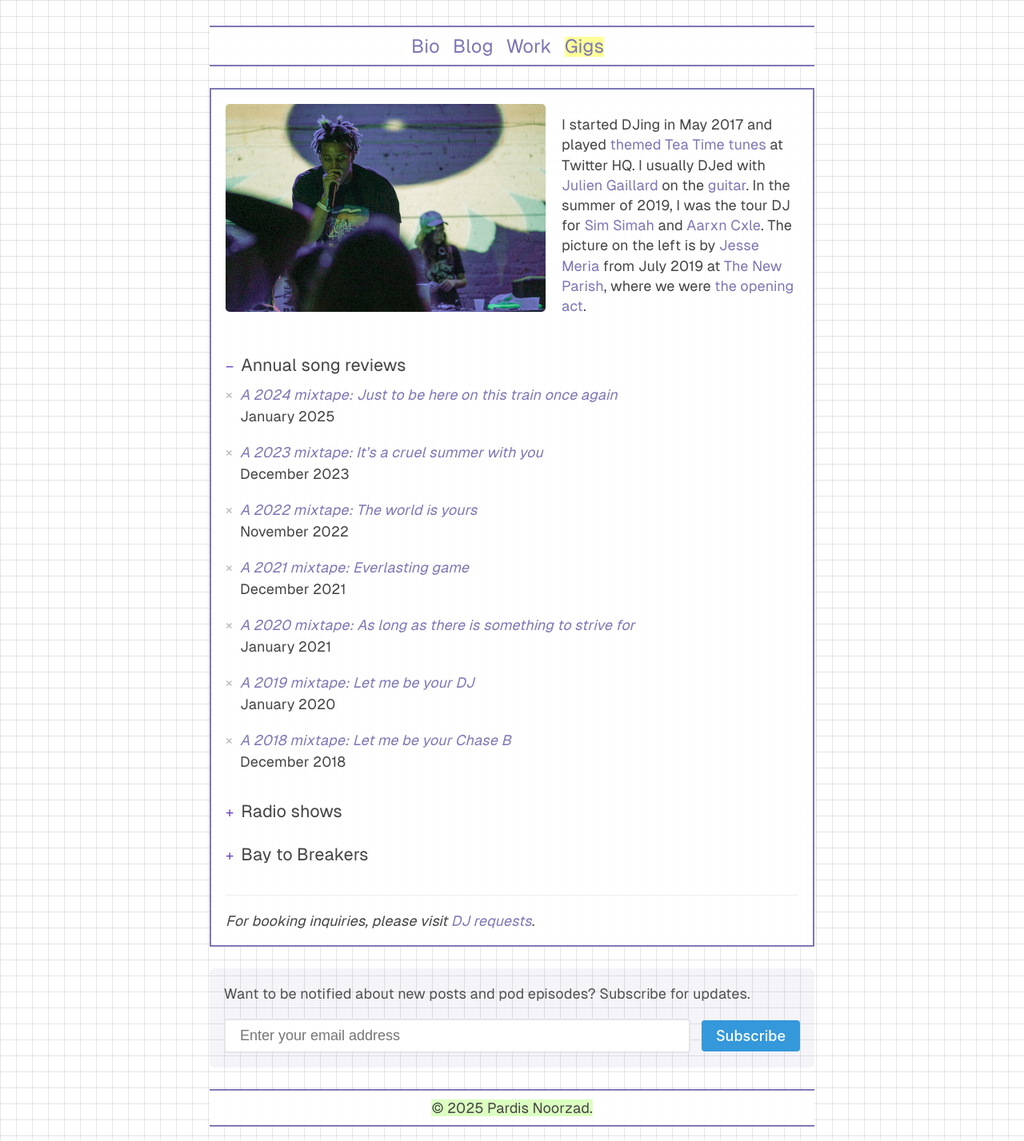
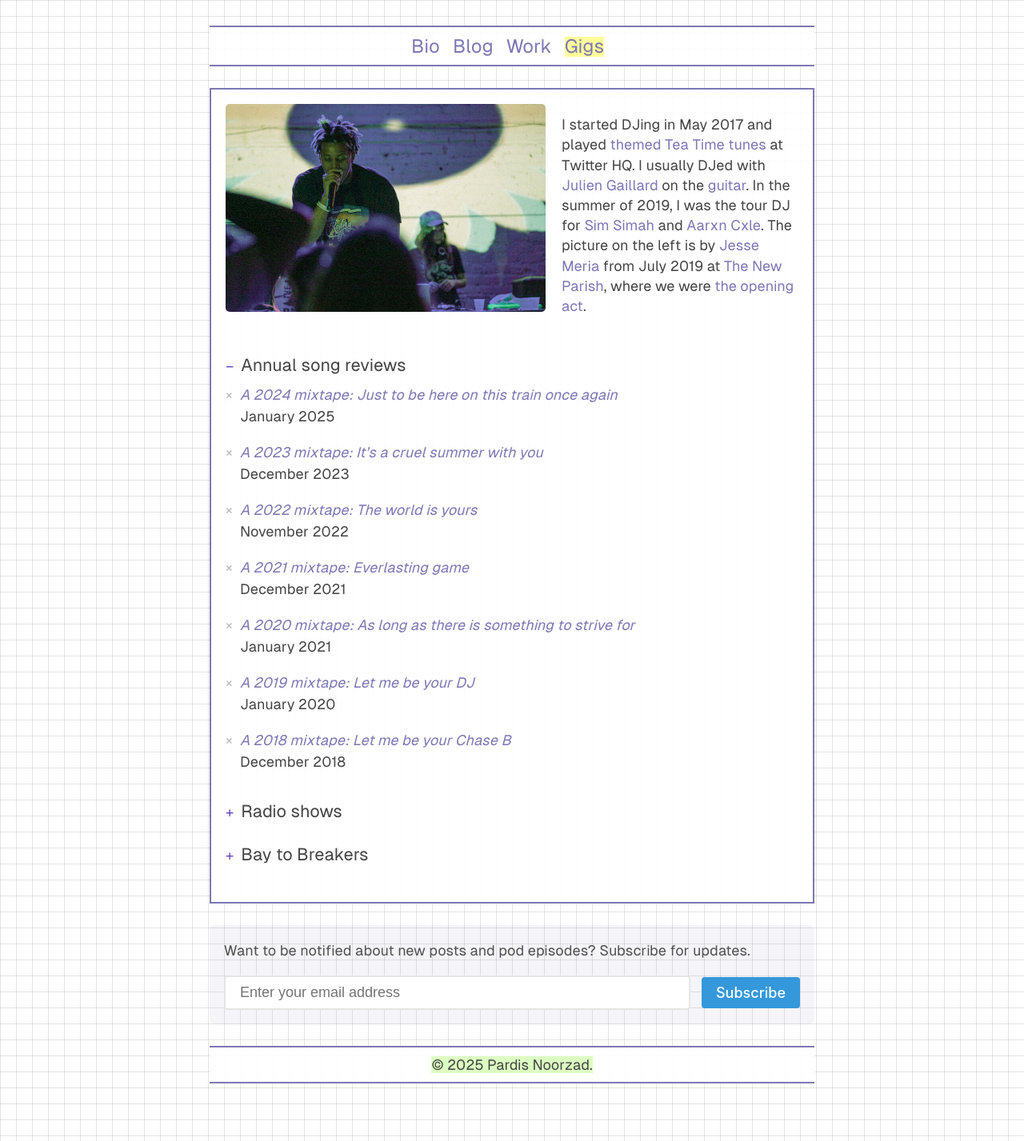
Before and after one commit to djpardis/djpardis.github.io, a Jekyll site: the page built from dj-gigs.md, in a window 1280 px wide. Shown: the whole page at 80% size. Built offline with Jekyll 4.4.1, drawn with Linux system fonts in a browser that asks for light colours; some web fonts are replaced.

Commit message:
Remove requests page and update dj-gigs content
- Delete requests.md file
- Remove reference to requests page from dj-gigs.md
- Add proper Bay to Breakers content from original gigs.html
- Remove unnecessary line separator and image caption

```diff
--- a/dj-gigs.md
+++ b/dj-gigs.md
@@ -79,11 +79,8 @@
 <details class="collapsible-section" markdown="1">
 <summary><h3>Bay to Breakers</h3></summary>
 
+The poster below, designed by [Regy Augustin](https://www.linkedin.com/in/regynald/), is from Bay to Breakers in 2019.
+
 ![Bay to Breakers DJ Pardis Poster](/files/pics/pages/poster.jpg){: style="max-width: 400px; display: block; margin: 0 auto;"}
-*Bay to Breakers promotional poster.*
 
 </details>
-
----
-
-*For booking inquiries, please visit [DJ requests](/requests/).*
```
